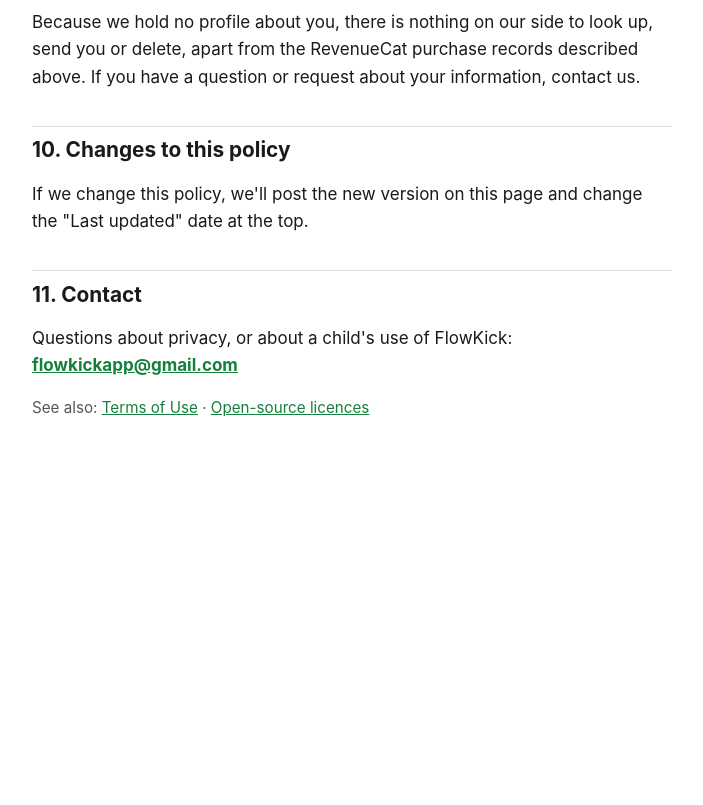
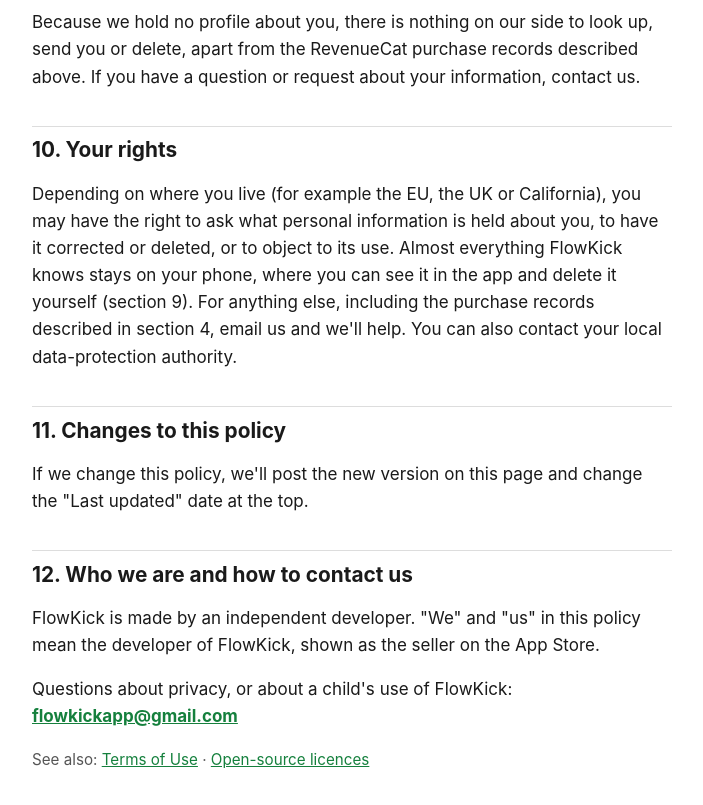
Before and after one commit to tobyaie/flowkick-site, a plain HTML site: page privacy/index.html in a window 1280 px wide. Shown: the part 4800-5605 px from the top of the page, without its empty margins (288-991 px from the left). Before the commit the page ends 5300 px from the top, so only its background shows below. Drawn offline with Linux system fonts and the light colour scheme.

Commit message:
Privacy: who we are, and your rights
Co-Authored-By: Claude Opus 5.5 <noreply@anthropic.com>

```diff
--- a/privacy/index.html
+++ b/privacy/index.html
@@ -121,10 +121,14 @@
   <p>Delete all my data doesn't cancel a subscription; that's done through your Apple ID (in the iPhone Settings app, tap your name, then Subscriptions). It also doesn't remove the purchase records kept by Apple and RevenueCat, or any picture you already saved or shared.</p>
   <p>Because we hold no profile about you, there is nothing on our side to look up, send you or delete, apart from the RevenueCat purchase records described above. If you have a question or request about your information, contact us.</p>
 
-  <h2 id="changes">10. Changes to this policy</h2>
+  <h2 id="rights">10. Your rights</h2>
+  <p>Depending on where you live (for example the EU, the UK or California), you may have the right to ask what personal information is held about you, to have it corrected or deleted, or to object to its use. Almost everything FlowKick knows stays on your phone, where you can see it in the app and delete it yourself (section 9). For anything else, including the purchase records described in section 4, email us and we'll help. You can also contact your local data-protection authority.</p>
+
+  <h2 id="changes">11. Changes to this policy</h2>
   <p>If we change this policy, we'll post the new version on this page and change the "Last updated" date at the top.</p>
 
-  <h2 id="contact">11. Contact</h2>
+  <h2 id="contact">12. Who we are and how to contact us</h2>
+  <p>FlowKick is made by an independent developer. "We" and "us" in this policy mean the developer of FlowKick, shown as the seller on the App Store.</p>
   <p>Questions about privacy, or about a child's use of FlowKick: <strong><a href="mailto:flowkickapp@gmail.com">flowkickapp@gmail.com</a></strong></p>
 
   <p class="note">See also: <a href="../terms/">Terms of Use</a> · <a href="../licences/">Open-source licences</a></p>
```
